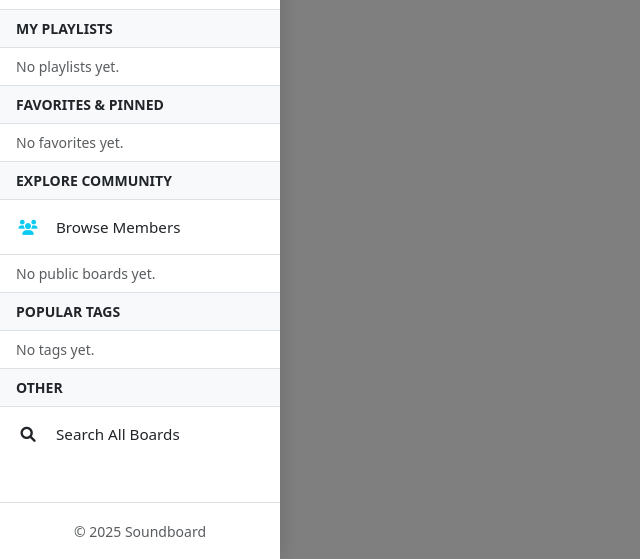
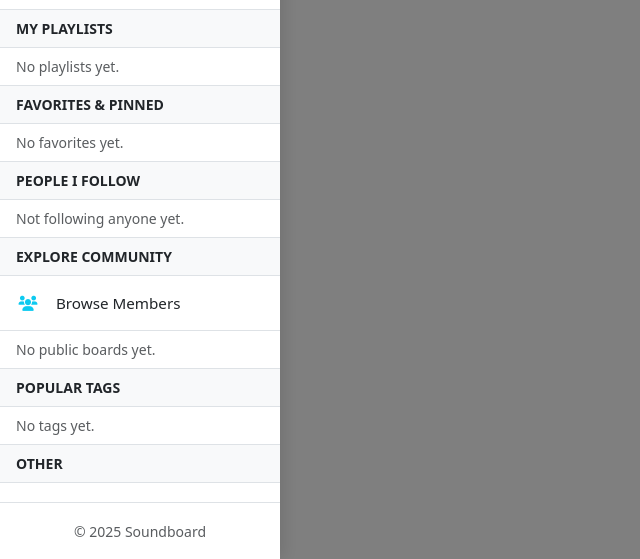
Before and after one commit to ernestgwilsonii/Soundboard, a Flask app: page /admin/users in a window 1280 px wide, after a click that opens the changed part. Shown: the part 241-800 px from the top of the page, without its empty margins (0-640 px from the left). Run offline with Flask 3, Linux system fonts and the light colour scheme; the visitor is signed in with stand-in values (Sample User, id 1); data comes from the database, SQL or seed files in the repository; data that the repository does not hold is empty; some libraries are stand-ins or nearby versions.

Commit message:
feat(ui): add following list to sidebar

```diff
--- a/app/main/routes.py
+++ b/app/main/routes.py
@@ -58,6 +58,7 @@ def sidebar_data():
     my_boards = []
     favorites = []
     my_playlists = []
+    following = []
     popular_tags = []
 
     if current_user.is_authenticated:
@@ -76,6 +77,11 @@ def sidebar_data():
         my_playlists = [
             {'id': pl.id, 'name': pl.name}
             for pl in Playlist.get_by_user_id(current_user.id)
+        ]
+
+        following = [
+            {'username': u.username, 'avatar': u.avatar_path}
+            for u in current_user.get_following()
         ]
 
         popular_tags = [
@@ -100,6 +106,7 @@ def sidebar_data():
         'my_boards': my_boards,
         'favorites': favorites,
         'my_playlists': my_playlists,
+        'following': following,
         'popular_tags': popular_tags,
         'explore': explore
     })
--- a/templates/_sidebar.html
+++ b/templates/_sidebar.html
@@ -31,6 +31,12 @@
             <div id="sidebar-favorites">
                 <!-- Placeholder for dynamic list -->
                 <div class="px-3 py-2 text-muted small italic">No favorites yet.</div>
+            </div>
+
+            <div class="bg-light px-3 py-2 small fw-bold text-uppercase border-top border-bottom">People I Follow</div>
+            <div id="sidebar-following">
+                <!-- Placeholder for dynamic list -->
+                <div class="px-3 py-2 text-muted small italic">Not following anyone yet.</div>
             </div>
             {% endif %}
 
@@ -71,6 +77,7 @@ document.addEventListener('DOMContentLoaded', function() {
                 const favoritesContainer = document.getElementById('sidebar-favorites');
                 const exploreContainer = document.getElementById('sidebar-explore');
                 const playlistsContainer = document.getElementById('sidebar-playlists');
+                const followingContainer = document.getElementById('sidebar-following');
 
                 if (myBoardsContainer) {
                     if (data.my_boards.length > 0) {
@@ -95,6 +102,21 @@ document.addEventListener('DOMContentLoaded', function() {
                         `).join('');
                     } else {
                         playlistsContainer.innerHTML = '<div class="px-3 py-2 text-muted small italic">No playlists yet.</div>';
+                    }
+                }
+
+                if (followingContainer) {
+                    if (data.following.length > 0) {
+                        followingContainer.innerHTML = data.following.map(u => `
+                            <a href="/auth/user/${u.username}" class="list-group-item list-group-item-action py-2 border-0">
+                                <div class="d-flex align-items-center">
+                                    <i class="fas fa-user-circle me-2 small text-info"></i>
+                                    <span>${u.username}</span>
+                                </div>
+                            </a>
+                        `).join('');
+                    } else {
+                        followingContainer.innerHTML = '<div class="px-3 py-2 text-muted small italic">Not following anyone yet.</div>';
                     }
                 }
 
```
